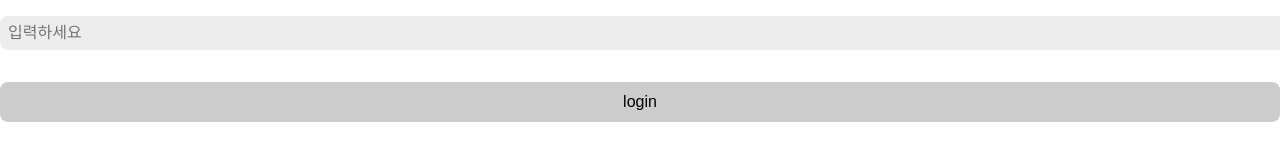
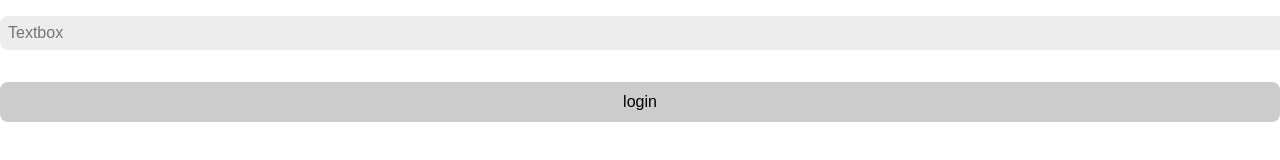
Before and after one commit to t0dd-kr/Intro, a Vue app in the folder frontend/: page / in a window 1280 px wide. Shown: the top 160 px of the page. Built offline with nearby package versions, Linux system fonts and the light colour scheme.

Commit message:
Edit Textbox component to fix error and edit placeholder

```diff
--- a/frontend/src/components/Textbox.vue
+++ b/frontend/src/components/Textbox.vue
@@ -1,11 +1,16 @@
 <template>
   <div class="textbox">
-      <input v-bind:type="textType" placeholder="입력하세요">
+      <input v-bind:type="textType" placeholder="Textbox">
   </div>
 </template>
 
 <script>
 export default {
+  data () {
+    return {
+      textType: 'text'
+    }
+  }
 }
 </script>
 
```
